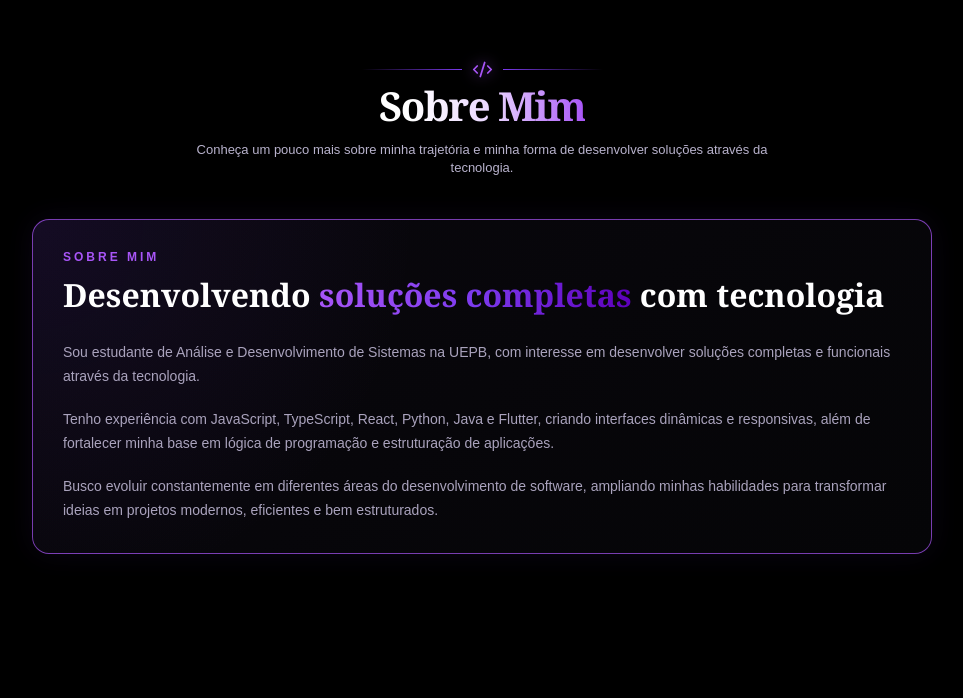
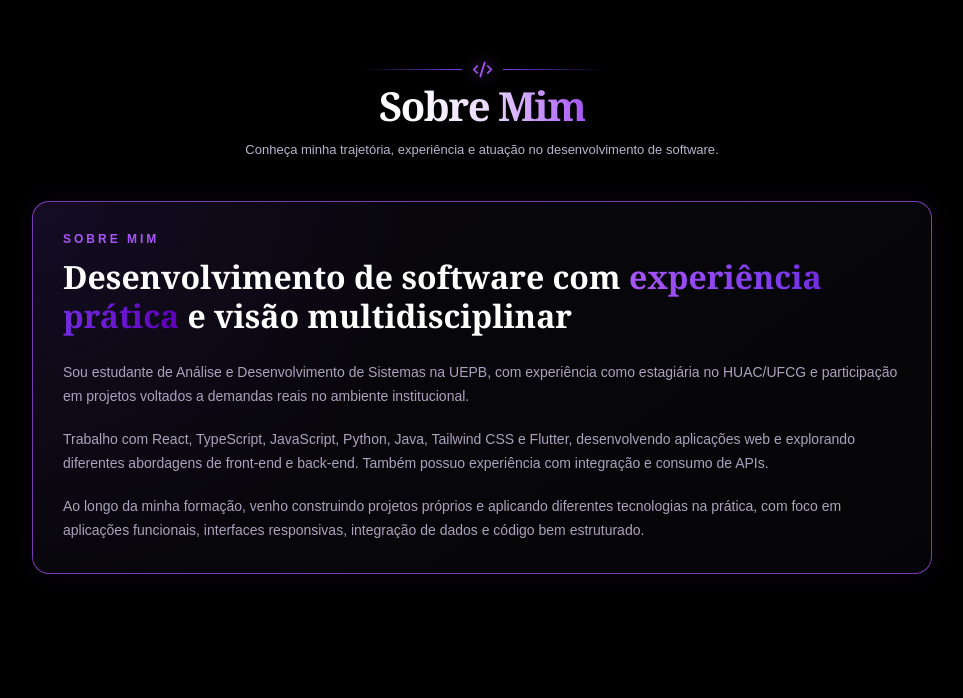
Before and after one commit to samarasales78/dev-portfolio, a React (Vite) app: page / in a window 1280 px wide. Shown: the part 962-1660 px from the top of the page, without its empty margins (158-1121 px from the left). Built offline with nearby package versions, Linux system fonts and the light colour scheme.

Commit message:
add section effects and improve portfolio interactions

```diff
--- a/src/components/Footer.tsx
+++ b/src/components/Footer.tsx
@@ -1,8 +1,37 @@
+import { useEffect, useRef, useState } from "react";
 import "./footer.css";
 
 export default function Footer() {
+  const footerRef = useRef<HTMLElement>(null);
+  const [isVisible, setIsVisible] = useState(false);
+
+  useEffect(() => {
+    const footer = footerRef.current;
+
+    if (!footer) return;
+
+    const observer = new IntersectionObserver(
+      ([entry]) => {
+        if (entry.isIntersecting) {
+          setIsVisible(true);
+          observer.disconnect();
+        }
+      },
+      {
+        threshold: 0.2,
+      }
+    );
+
+    observer.observe(footer);
+
+    return () => observer.disconnect();
+  }, []);
+
   return (
-    <footer className="site-footer">
+    <footer
+      ref={footerRef}
+      className={`site-footer ${isVisible ? "footer-visible" : ""}`}
+    >
       <p>
         © 2026 <span>Samara Sales</span>. Todos os direitos reservados.
       </p>
--- a/src/components/footer.css
+++ b/src/components/footer.css
@@ -8,6 +8,17 @@
   color: rgba(255, 255, 255, 0.55);
   background: #000;
   border-top: 1px solid rgba(168, 85, 247, 0.18);
+
+  opacity: 0;
+  transform: translateY(18px);
+  transition:
+    opacity 0.7s ease,
+    transform 0.7s ease;
+}
+
+.site-footer.footer-visible {
+  opacity: 1;
+  transform: translateY(0);
 }
 
 .site-footer p {
@@ -19,6 +30,14 @@
   font-weight: 600;
 }
 
+@media (prefers-reduced-motion: reduce) {
+  .site-footer {
+    opacity: 1;
+    transform: none;
+    transition: none;
+  }
+}
+
 @media (max-width: 500px) {
   .site-footer {
     margin-top: 12px;
--- a/src/pages/About.tsx
+++ b/src/pages/About.tsx
@@ -1,9 +1,39 @@
+import { useEffect, useRef, useState } from "react";
 import "./about.css";
 import { Code2 } from "lucide-react";
 
 export function About() {
+  const sectionRef = useRef<HTMLElement>(null);
+  const [isVisible, setIsVisible] = useState(false);
+
+  useEffect(() => {
+    const section = sectionRef.current;
+
+    if (!section) return;
+
+    const observer = new IntersectionObserver(
+      ([entry]) => {
+        if (entry.isIntersecting) {
+          setIsVisible(true);
+          observer.disconnect();
+        }
+      },
+      {
+        threshold: 0.2,
+      }
+    );
+
+    observer.observe(section);
+
+    return () => observer.disconnect();
+  }, []);
+
   return (
-    <section id="about" className="about-section">
+    <section
+      ref={sectionRef}
+      id="about"
+      className={`about-section ${isVisible ? "about-visible" : ""}`}
+    >
       <div className="about-container">
         <div className="about-heading">
           <div className="about-heading-decoration">
@@ -15,8 +45,8 @@ export function About() {
           <h2>Sobre Mim</h2>
 
           <p>
-            Conheça um pouco mais sobre minha trajetória e minha forma de
-            desenvolver soluções através da tecnologia.
+            Conheça minha trajetória, experiência e atuação no desenvolvimento
+            de software.
           </p>
         </div>
 
@@ -25,29 +55,30 @@ export function About() {
             <p className="about-tag">SOBRE MIM</p>
 
             <h3 className="about-title">
-              Desenvolvendo{" "}
-              <span className="purple">soluções completas</span> com tecnologia
+              Desenvolvimento de software com{" "}
+              <span className="purple">experiência prática</span> e visão
+              multidisciplinar
             </h3>
 
             <div className="about-texts">
               <p className="about-text">
                 Sou estudante de Análise e Desenvolvimento de Sistemas na UEPB,
-                com interesse em desenvolver soluções completas e funcionais
-                através da tecnologia.
+                com experiência como estagiária no HUAC/UFCG e participação em
+                projetos voltados a demandas reais no ambiente institucional.
               </p>
 
               <p className="about-text">
-                Tenho experiência com JavaScript, TypeScript, React, Python,
-                Java e Flutter, criando interfaces dinâmicas e responsivas,
-                além de fortalecer minha base em lógica de programação e
-                estruturação de aplicações.
+                Trabalho com React, TypeScript, JavaScript, Python, Java,
+                Tailwind CSS e Flutter, desenvolvendo aplicações web e
+                explorando diferentes abordagens de front-end e back-end. Também
+                possuo experiência com integração e consumo de APIs.
               </p>
 
               <p className="about-text">
-                Busco evoluir constantemente em diferentes áreas do
-                desenvolvimento de software, ampliando minhas habilidades para
-                transformar ideias em projetos modernos, eficientes e bem
-                estruturados.
+                Ao longo da minha formação, venho construindo projetos próprios
+                e aplicando diferentes tecnologias na prática, com foco em
+                aplicações funcionais, interfaces responsivas, integração de
+                dados e código bem estruturado.
               </p>
             </div>
           </div>
--- a/src/pages/Contact.tsx
+++ b/src/pages/Contact.tsx
@@ -11,14 +11,43 @@ import {
   FaPen,
 } from "react-icons/fa6";
 import { Code2 } from "lucide-react";
+import { useEffect, useRef, useState } from "react";
 import { useForm, ValidationError } from "@formspree/react";
 import "./contact.css";
 
 export default function Contact() {
   const [state, handleSubmit] = useForm("xwlegdlz");
+  const contactRef = useRef<HTMLElement>(null);
+  const [isVisible, setIsVisible] = useState(false);
+
+  useEffect(() => {
+    const section = contactRef.current;
+
+    if (!section) return;
+
+    const observer = new IntersectionObserver(
+      ([entry]) => {
+        if (entry.isIntersecting) {
+          setIsVisible(true);
+          observer.unobserve(section);
+        }
+      },
+      {
+        threshold: 0.15,
+      }
+    );
+
+    observer.observe(section);
+
+    return () => observer.disconnect();
+  }, []);
 
   return (
-    <section className="contact" id="contact">
+    <section
+      ref={contactRef}
+      className={`contact ${isVisible ? "is-visible" : ""}`}
+      id="contact"
+    >
       <div className="contact-container">
         <div className="contact-heading">
           <div className="contact-heading-decoration">
--- a/src/pages/Tech.tsx
+++ b/src/pages/Tech.tsx
@@ -1,4 +1,4 @@
-import { useState } from "react";
+import { useEffect, useRef, useState } from "react";
 import {
   Code2,
   Database,
@@ -228,10 +228,7 @@ function CategoryCard({
           onClick={onClick}
           aria-label={`Ver ${data.title}`}
         >
-          <ArrowRight
-            className="category-arrow"
-            size={18}
-          />
+          <ArrowRight className="category-arrow" size={18} />
         </button>
       </div>
 
@@ -305,12 +302,42 @@ export default function Tech() {
   const [activeCategory, setActiveCategory] =
     useState<Category>("Todas");
 
+  const [isVisible, setIsVisible] = useState(false);
+
+  const sectionRef = useRef<HTMLElement>(null);
+
+  useEffect(() => {
+    const section = sectionRef.current;
+
+    if (!section) return;
+
+    const observer = new IntersectionObserver(
+      ([entry]) => {
+        if (entry.isIntersecting) {
+          setIsVisible(true);
+          observer.disconnect();
+        }
+      },
+      {
+        threshold: 0.15,
+      }
+    );
+
+    observer.observe(section);
+
+    return () => observer.disconnect();
+  }, []);
+
   const handleCategoryChange = (category: Category) => {
     setActiveCategory(category);
   };
 
   return (
-    <section id="tech" className="tech-section">
+    <section
+      ref={sectionRef}
+      id="tech"
+      className={`tech-section ${isVisible ? "tech-visible" : ""}`}
+    >
       <div className="tech-container">
         <div className="tech-heading">
           <div className="tech-heading-decoration">
@@ -338,9 +365,7 @@ export default function Tech() {
                 key={category.name}
                 type="button"
                 className={`tech-tab ${
-                  activeCategory === category.name
-                    ? "active"
-                    : ""
+                  activeCategory === category.name ? "active" : ""
                 }`}
                 onClick={() =>
                   handleCategoryChange(category.name)
--- a/src/pages/about.css
+++ b/src/pages/about.css
@@ -4,6 +4,7 @@
   color: white;
   padding: 36px 5% 90px;
   box-sizing: border-box;
+  overflow: hidden;
 }
 
 .about-container {
@@ -18,6 +19,16 @@
   align-items: center;
   text-align: center;
   margin-bottom: 42px;
+  opacity: 0;
+  transform: translateY(22px);
+  transition:
+    opacity 0.7s ease,
+    transform 0.7s ease;
+}
+
+.about-section.about-visible .about-heading {
+  opacity: 1;
+  transform: translateY(0);
 }
 
 .about-heading-decoration {
@@ -111,8 +122,15 @@
   box-shadow:
     0 0 28px rgba(124, 58, 237, 0.08);
   opacity: 0;
-  transform: translateY(10px);
-  animation: aboutAppear 0.5s ease forwards;
+  transform: translateY(35px) scale(0.985);
+  transition:
+    opacity 0.75s ease 0.15s,
+    transform 0.75s ease 0.15s;
+}
+
+.about-section.about-visible .about-left {
+  opacity: 1;
+  transform: translateY(0) scale(1);
 }
 
 .about-tag {
@@ -158,15 +176,12 @@
   line-height: 1.75;
 }
 
-@keyframes aboutAppear {
-  from {
-    opacity: 0;
-    transform: translateY(10px);
-  }
-
-  to {
+@media (prefers-reduced-motion: reduce) {
+  .about-heading,
+  .about-left {
     opacity: 1;
-    transform: translateY(0);
+    transform: none;
+    transition: none;
   }
 }
 
--- a/src/pages/contact.css
+++ b/src/pages/contact.css
@@ -20,6 +20,8 @@
   align-items: center;
   text-align: center;
   margin-bottom: 17px;
+  opacity: 0;
+  transform: translateY(16px);
 }
 
 .contact-heading-decoration {
@@ -101,6 +103,8 @@
 
 .contact-info {
   width: 100%;
+  opacity: 0;
+  transform: translateX(-28px);
 }
 
 .contact-intro h3,
@@ -210,6 +214,8 @@
   background: rgba(14, 12, 24, 0.9);
   box-shadow:
     inset 0 0 18px rgba(168, 85, 247, 0.04);
+  opacity: 0;
+  transform: translateX(28px);
 }
 
 .contact-form-title {
@@ -357,6 +363,71 @@
   color: #aaa6b6;
   font-size: 0.8rem;
   line-height: 1.5;
+}
+
+/* Animação da seção */
+
+.contact.is-visible .contact-heading {
+  animation: contactHeadingIn 0.65s ease-out forwards;
+}
+
+.contact.is-visible .contact-info {
+  animation: contactInfoIn 0.7s 0.15s ease-out forwards;
+}
+
+.contact.is-visible .contact-form-card {
+  animation: contactFormIn 0.7s 0.25s ease-out forwards;
+}
+
+@keyframes contactHeadingIn {
+  from {
+    opacity: 0;
+    transform: translateY(16px);
+  }
+
+  to {
+    opacity: 1;
+    transform: translateY(0);
+  }
+}
+
+@keyframes contactInfoIn {
+  from {
+    opacity: 0;
+    transform: translateX(-28px);
+  }
+
+  to {
+    opacity: 1;
+    transform: translateX(0);
+  }
+}
+
+@keyframes contactFormIn {
+  from {
+    opacity: 0;
+    transform: translateX(28px);
+  }
+
+  to {
+    opacity: 1;
+    transform: translateX(0);
+  }
+}
+
+@media (prefers-reduced-motion: reduce) {
+  .contact-heading,
+  .contact-info,
+  .contact-form-card {
+    opacity: 1;
+    transform: none;
+  }
+
+  .contact.is-visible .contact-heading,
+  .contact.is-visible .contact-info,
+  .contact.is-visible .contact-form-card {
+    animation: none;
+  }
 }
 
 @media (max-width: 1000px) {
```
Also changed, not shown: src/pages/tech.css (+65 -1 lines), vercel.json (added), 2 other files (tests, documents, lock files or other folders).
